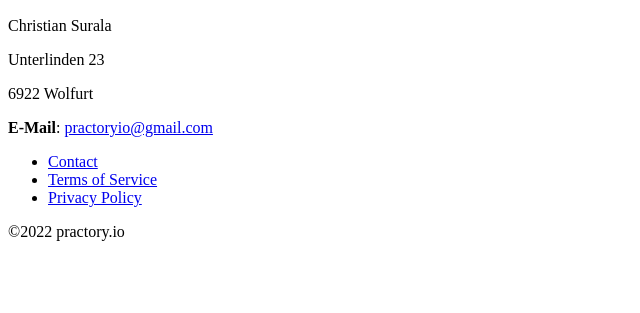
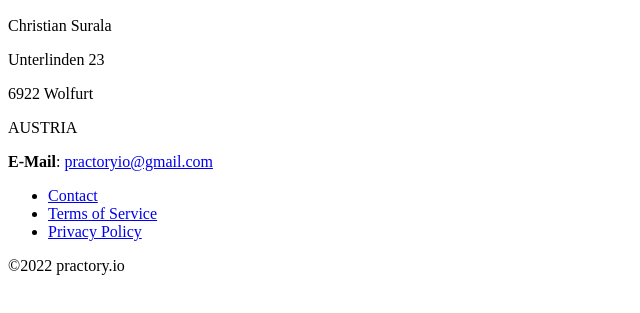
Before and after one commit to iankleist/practory-landing, a website: page app/contact.html in a window 1280 px wide. Shown: the part 113-426 px from the top of the page, without its empty margins (0-640 px from the left). Drawn offline with Linux system fonts and the light colour scheme.

Commit message:
add country to contact

```diff
--- a/app/contact.html
+++ b/app/contact.html
@@ -45,6 +45,7 @@
           <p>Christian Surala</p>
           <p>Unterlinden 23</p>
           <p>6922 Wolfurt</p>
+          <p>AUSTRIA</p>
           <p class="contact__email">
             <strong>E-Mail</strong>:
             <a href="mailto:practoryio@gmail.com">practoryio@gmail.com</a>
```
